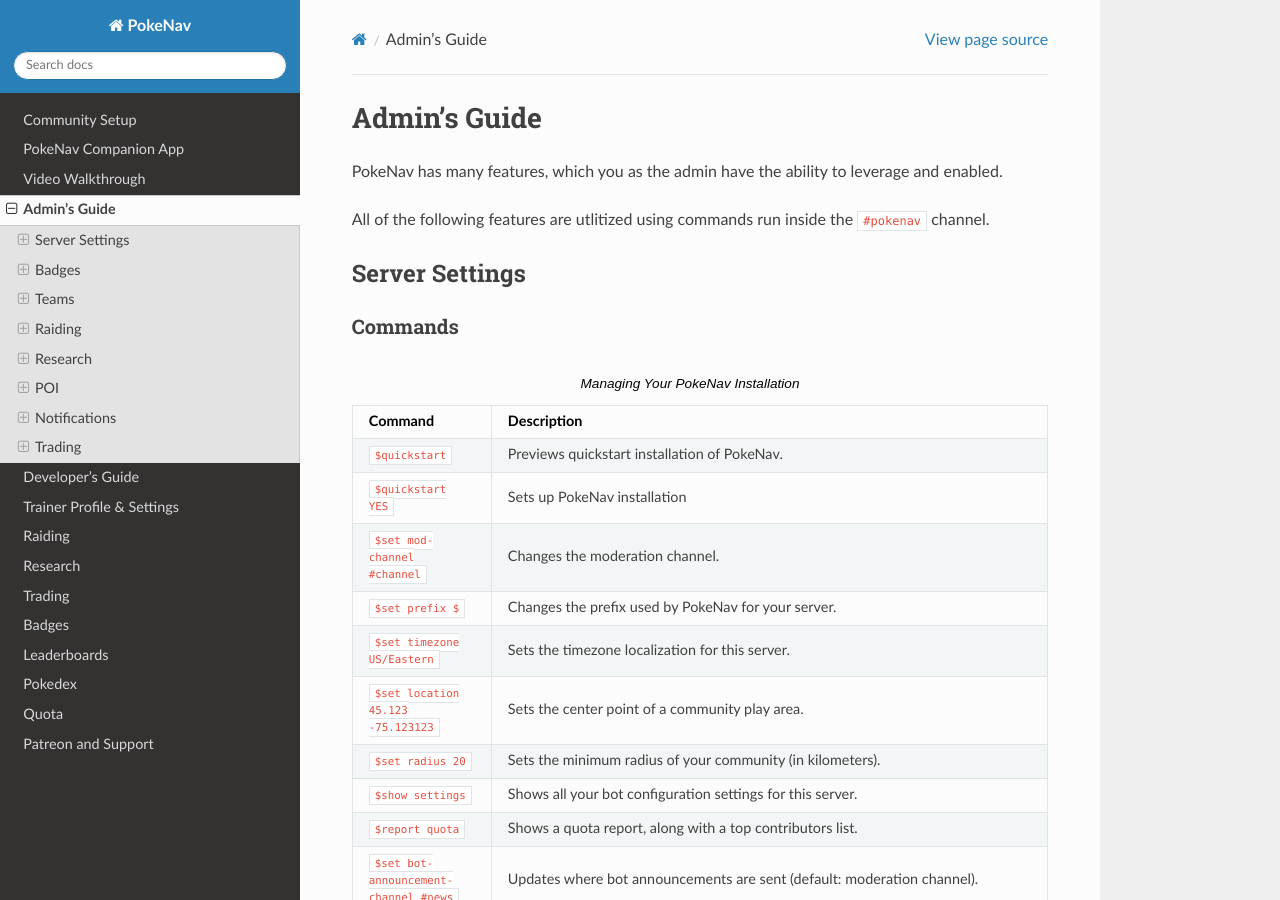
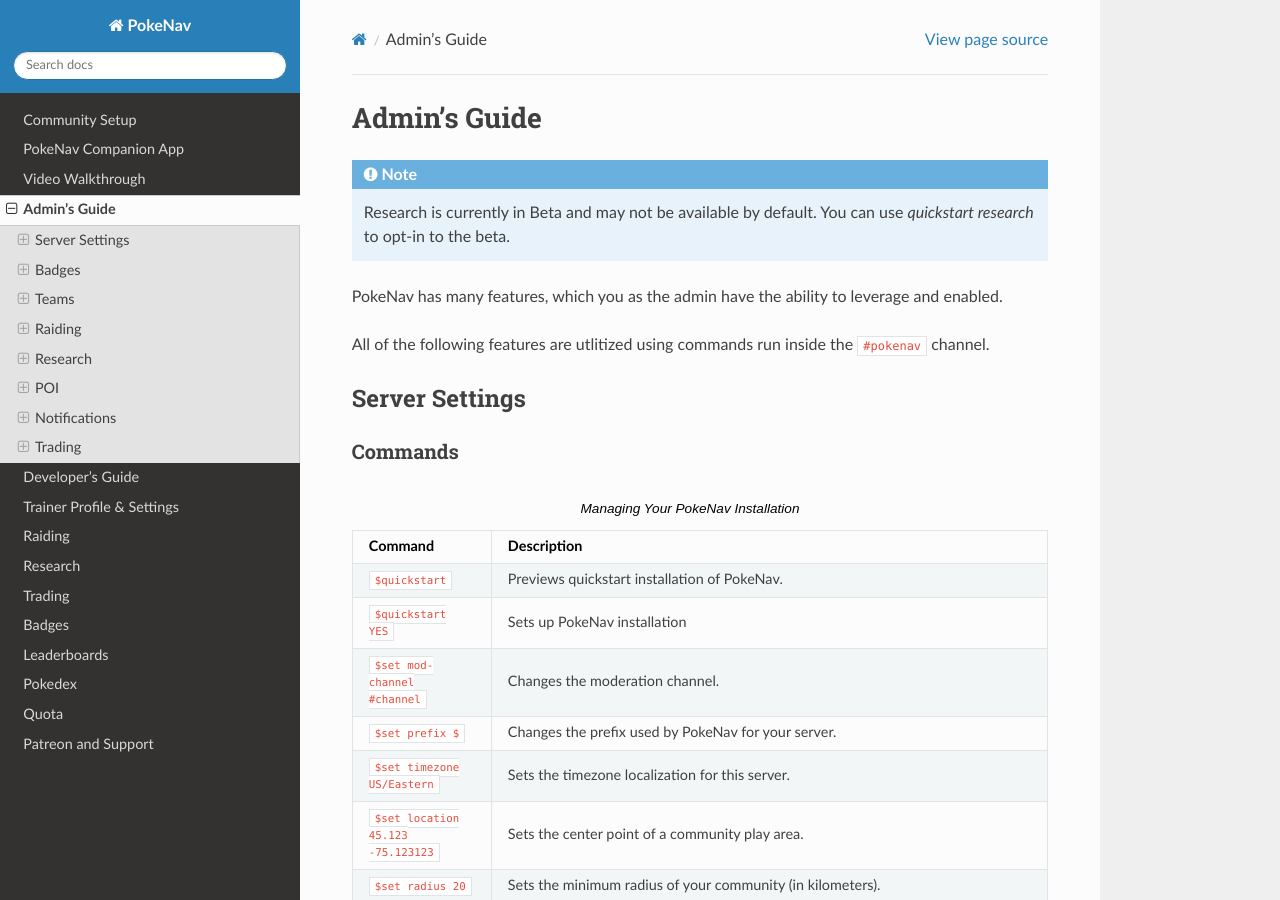
Before and after one commit to PokeNavBot/pokenav-documentation, a Sphinx documentation site: the page built from source/moderation.md, in a window 1280 px wide and 900 px high. Built offline with Sphinx 7.4.7 and the Read the Docs theme 2.0.0, drawn with Linux system fonts in a browser that asks for light colours; formulas are drawn with MathJax 3.

Commit message:
beta notes

````diff
--- a/source/moderation.md
+++ b/source/moderation.md
@@ -1,4 +1,9 @@
 # Admin's Guide
+
+```eval_rst
+
+.. note:: Research is currently in Beta and may not be available by default. You can use `quickstart research` to opt-in to the beta.
+```
 
 PokeNav has many features, which you as the admin have the ability to leverage and enabled.
 
````
Also changed, not shown: source/research.md (+5 -0 lines).
